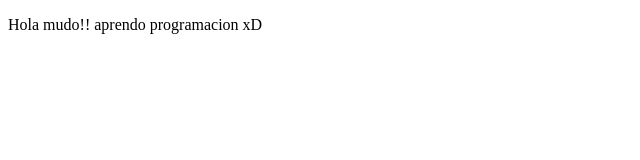
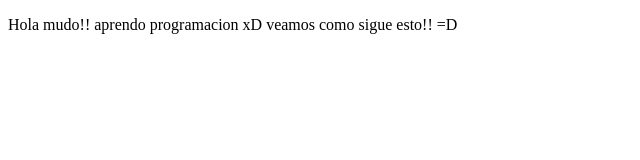
Before and after one commit to henyi87/proyectoDemoCursoPrework, a plain HTML site: page index.html in a window 1280 px wide. Shown: the whole page, without its empty margins (0-640 px from the left). Drawn offline with Linux system fonts and the light colour scheme.

Commit message:
cambios en el contenido

```diff
--- a/index.html
+++ b/index.html
@@ -8,7 +8,7 @@
 </head>
 <body>
     <p>
-        Hola mudo!! aprendo programacion xD
+        Hola mudo!! aprendo programacion xD veamos como sigue esto!! =D
     </p>
 </body>
 </html>
```
